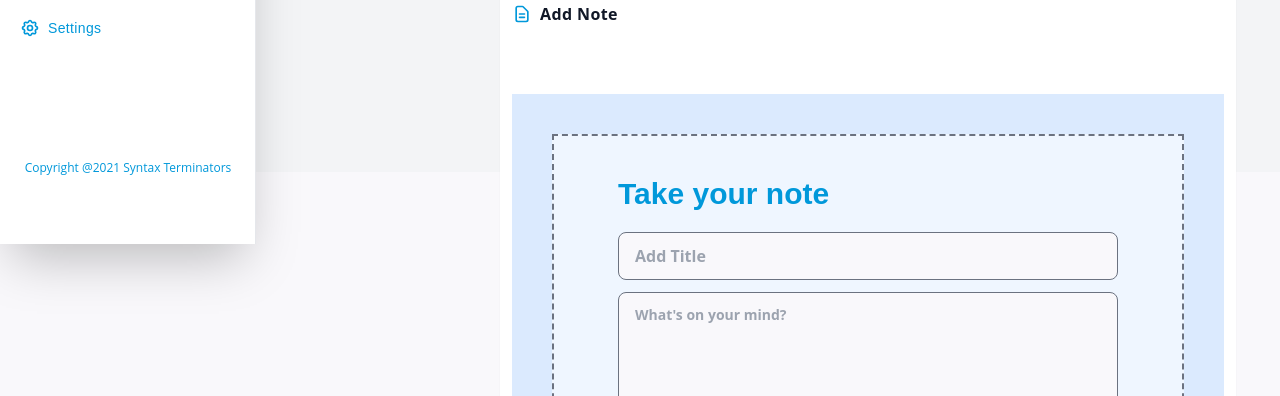
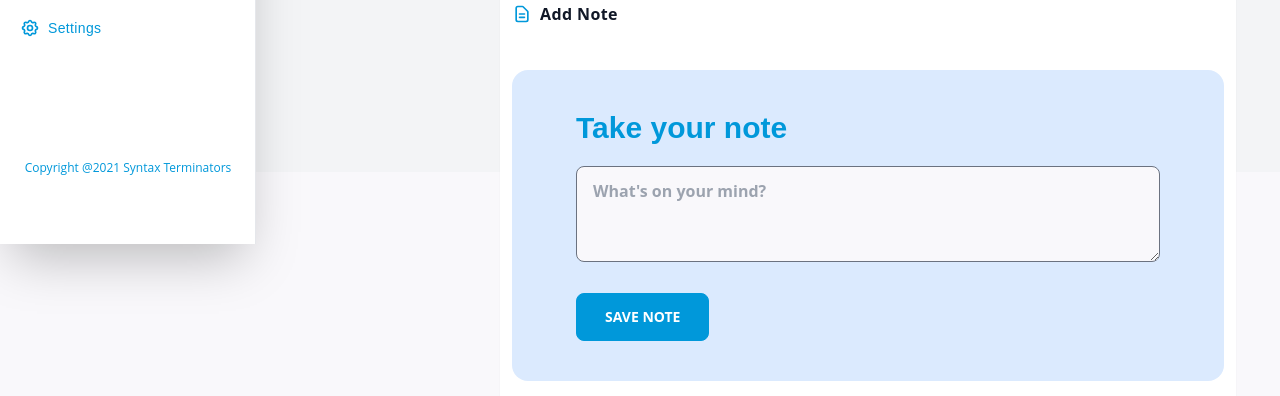
Before and after one commit to leoarafat/schedule-client, a React (Create React App) app: page /dashboard/profile in a window 1280 px wide. Shown: the part 556-952 px from the top of the page. Built offline with nearby package versions, Linux system fonts and the light colour scheme; no server answers.

Commit message:
notes get

```diff
--- a/src/AddNote/AddNotes.tsx
+++ b/src/AddNote/AddNotes.tsx
@@ -1,4 +1,5 @@
 import { SubmitHandler, useForm } from "react-hook-form";
+import toast, { Toaster } from "react-hot-toast";
 
 type FormValues = {
   title: string;
@@ -22,12 +23,9 @@ const AddNotes = () => {
     })
       .then((res) => res.json())
       .then((data) => {
-        // setDataa(data)
         if (data.acknowledged) {
-          alert("done!");
+          toast.success('Saved your note!')
           reset();
-          // toast.success('Successfully toasted!')
-          // loading(true)
         } else {
           alert(data.message);
         }
@@ -36,23 +34,27 @@ const AddNotes = () => {
   };
 
   return (
-    <div className="bg-blue-100 p-10 my-16">
-      <div className="border-2 bg-blue-50 border-dashed border-gray-500 py-10 lg:px-16 px-5 text-2xl text-primary font-bold">
+
+    <div className="bg-blue-100 mb-16 mt-10 rounded-2xl">
+      <Toaster
+        position="top-center"
+        reverseOrder={false}
+      />
+      <div className="  border-gray-500 py-10 lg:px-16 px-5 text-2xl text-primary font-bold">
         <h2 className="mb-5 font-semibold lg:text-3xl text-2xl">
           Take your note
         </h2>
         <form onSubmit={handleSubmit(onSubmit)}>
-          <input
-            type="text"
+          <textarea
             {...register("title")}
-            placeholder="Add Title"
-            className="border border-gray-500 input input-bordered w-full mb-3"
-          />
-          <textarea
+            placeholder="What's on your mind?"
+            className="border border-gray-500 input input-bordered w-full mb-3 h-24 pt-3"
+          ></textarea>
+          {/* <textarea
             {...register("note")}
-            className="textarea textarea-bordered border-gray-500 w-full h-32"
+            className="textarea textarea-bordered border-gray-500 w-full h-24"
             placeholder="What's on your mind?"
-          ></textarea>
+          ></textarea> */}
           <button className="btn btn-primary text-white px-7 mt-3">
             Save Note
           </button>
--- a/src/AddNote/Notes.tsx
+++ b/src/AddNote/Notes.tsx
@@ -1,22 +1,45 @@
-import { RiDeleteBin6Line } from "react-icons/ri";
+
 import { useQuery } from "react-query";
 
 const Notes = () => {
+
+  // const [text, setText] = useState<any>(null);
 
   const { data: notes, isLoading, refetch } = useQuery({
     queryKey: ['notes'],
     queryFn: async () => {
       const res = await fetch('http://localhost:5000/notes');
       const data = res.json();
+      refetch();
       return data;
     }
   })
+  // const { data: note }: any = useQuery({
+  //   queryKey: ['note'],
+  //   queryFn: async () => {
+  //     const res = await fetch(`http://localhost:5000/notes/${note._id}`);
+  //     const data = res.json();
+  //     return data;
+  //   }
+  // })
+
+
+  // const [bd, setBd] = useState<any>(null);
+  // useEffect(() => {
+  //   fetch(`http://localhost:5000/notes/${notes.id}`)
+  //     .then(res => res.json())
+  //     .then(data => console.log(data));
+  // }, []);
 
   if (isLoading) {
     return <p>loading...</p>
   }
-
-  console.log(notes)
+  // const arr: any = [];
+  // for (let i = 0; i < notes.length; i++) {
+  //   arr.push(notes[i]._id)
+  //   return arr;
+  // }
+  // console.log(arr)
 
   return (
     <div>
@@ -28,30 +51,27 @@ const Notes = () => {
         {
           notes.map((note: any) =>
             <div className="border border-gray-500 bg-blue-100 py-5 px-10 rounded-lg m-3">
-              <p className="text-2xl flex items-center justify-between">
+              <div className="text-2xl flex items-center justify-between">
                 <label htmlFor="my-modal-3" className="w-full">
                   <p>{note.title}</p>
                 </label>
-                <span className="flex items-center text-lg">
+                {/* <span className="flex items-center text-lg">
                   11/12/2023{" "}
                   <RiDeleteBin6Line className="text-3xl ml-5 hover:text-red-700" />
-                </span>
+                </span> */}
 
-              </p>
+              </div>
 
-              {/* The button to open modal */}
-
-
-              {/* Put this part before </body> tag */}
 
             </div>)
         }
+
 
         < input type="checkbox" id="my-modal-3" className="modal-toggle" />
         <div className="modal">
           <div className="modal-box relative">
             <label htmlFor="my-modal-3" className="btn btn-sm btn-circle absolute right-2 top-2">✕</label>
-            <p>d</p>
+            <p>l</p>
           </div>
         </div>
 
--- a/src/Pages/Profile/Profile.tsx
+++ b/src/Pages/Profile/Profile.tsx
@@ -5,7 +5,7 @@ import AddNote from "../../AddNote/AddNote";
 
 const Profile = () => {
   const { user }: any = useContext(AuthContext);
-  console.log(user);
+  // console.log(user);
   return (
     <div className="bg-gray-100">
       <h1 className="text-6xl font-bold">Pro<span className="text-primary">file</span></h1>
```
